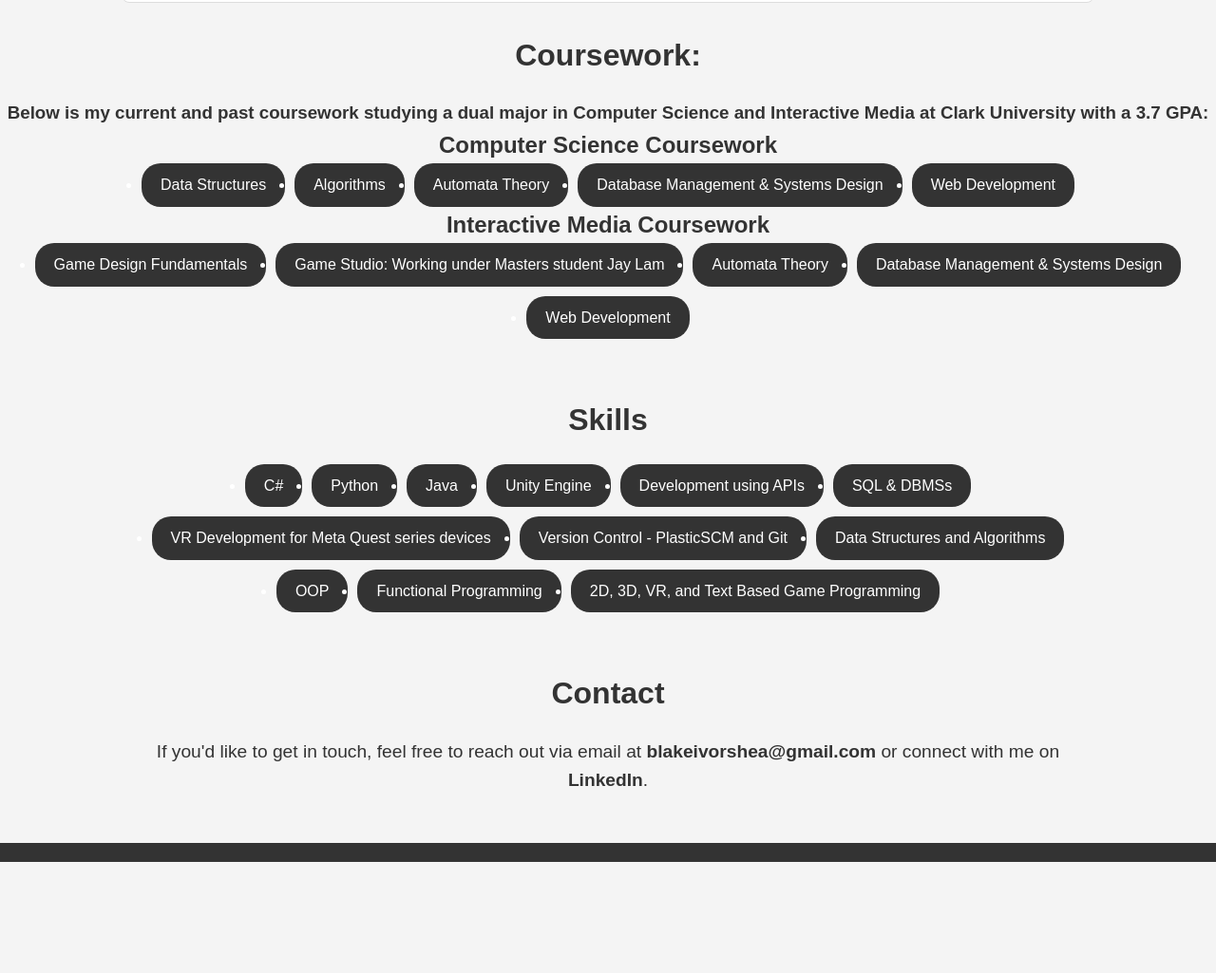
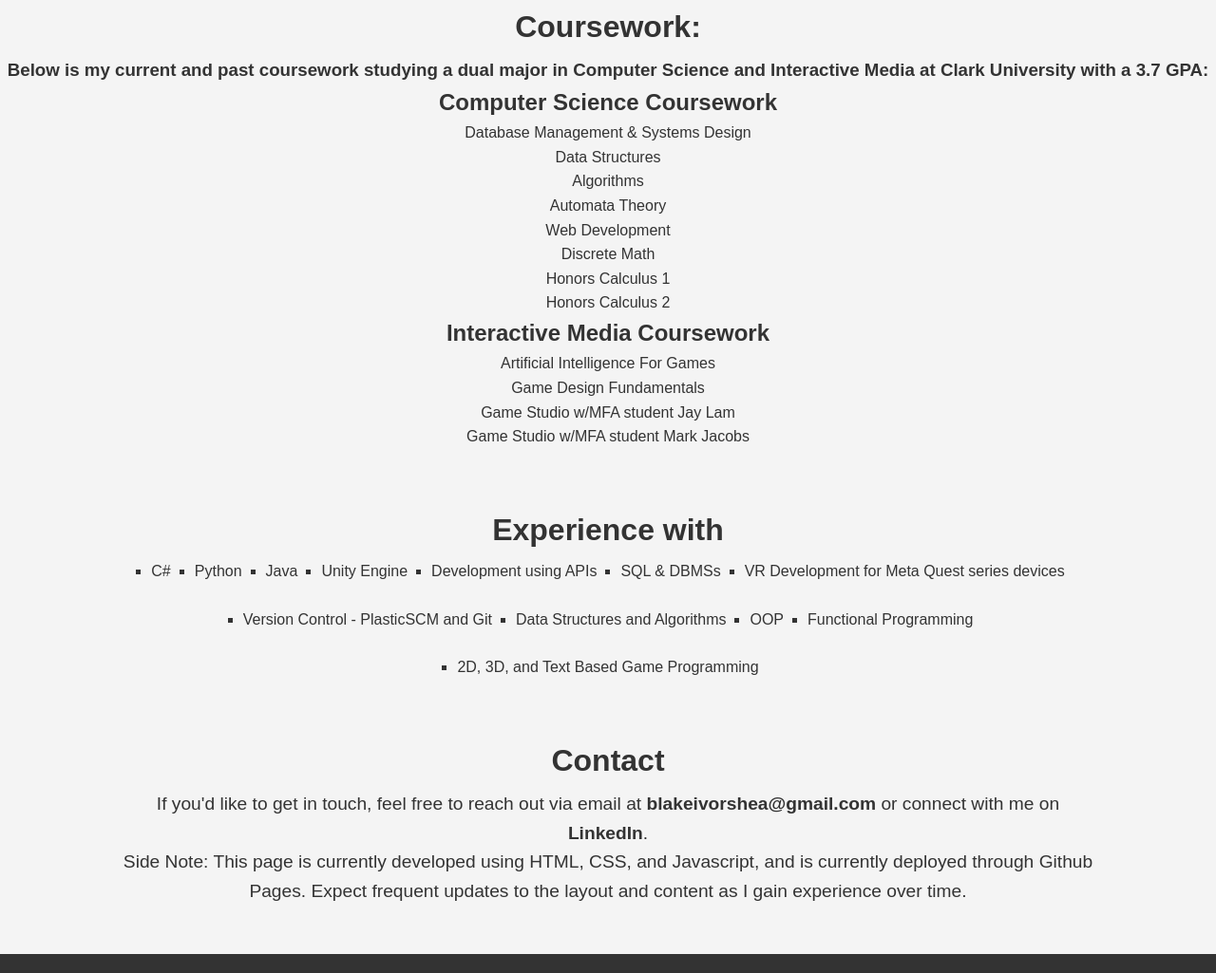
Before and after one commit to BlakeIvor/Portfolio, a plain HTML site: page index.html in a window 1280 px wide. Shown: the part 1672-2697 px from the top of the page at 95% size. Before the commit the page ends 2580 px from the top, so only its background shows below. Drawn offline with Linux system fonts and the light colour scheme; no server answers.

Commit message:
Add more coursework change to paragraph style from list elements

```diff
--- a/index.html
+++ b/index.html
@@ -91,28 +91,31 @@
             <h2>Coursework:</h2>
             <h3 style = "text-align: center">Below is my current and past coursework studying a dual major in Computer Science and Interactive Media at Clark University with a 3.7 GPA:</h3>
             <h1 style = "text-align: center">Computer Science Coursework</h1>
-            <ul>
-                <li>Data Structures</li>
-                <li>Algorithms</li>
-                <li>Automata Theory</li>
-                <li>Database Management & Systems Design</li>
-                <li>Web Development</li>
-            </ul>
+            <p>Database Management & Systems Design</p>
+
+
+            <p>Data Structures</p>
+            <p>Algorithms</p>
+            <p>Automata Theory</p>
+
+            <p>Web Development</p>
+            <p>Discrete Math</p>
+            <p>Honors Calculus 1</p>
+            <p>Honors Calculus 2</p>
 
             <h1 style = "text-align: center">Interactive Media Coursework</h1>
-            <ul>
-                <li>Game Design Fundamentals</li>
-                <li>Game Studio: Working under Masters student Jay Lam</li>
-                <li>Automata Theory</li>
-                <li>Database Management & Systems Design</li>
-                <li>Web Development</li>
-            </ul>
+
+            <p>Artificial Intelligence For Games</p>
+            <p>Game Design Fundamentals</p>
+            <p>Game Studio w/MFA student Jay Lam</p>
+            <p>Game Studio w/MFA student Mark Jacobs</p>
+
         </div>
     </section>
 
     <section id="skills" class="section">
         <div class="container">
-            <h2>Skills</h2>
+            <h2>Experience with</h2>
             <ul>
                 <li>C#</li>
                 <li>Python</li>
@@ -125,7 +128,7 @@
                 <li>Data Structures and Algorithms</li>
                 <li>OOP</li>
                 <li>Functional Programming</li>
-                <li>2D, 3D, VR, and Text Based Game Programming</li>
+                <li>2D, 3D, and Text Based Game Programming</li>
             </ul>
         </div>
     </section>
@@ -134,6 +137,9 @@
         <div class="container">
             <h2>Contact</h2>
             <p>If you'd like to get in touch, feel free to reach out via email at <strong>blakeivorshea@gmail.com</strong> or connect with me on <a href="https://www.linkedin.com/in/blake27/?trk=opento_sprofile_details">LinkedIn</a>.</p>
+
+            <p>Side Note: This page is currently developed using HTML, CSS, and Javascript, and is currently deployed through Github Pages. Expect frequent updates to the layout and content
+                as I gain experience over time. </p>
         </div>
     </section>
 
--- a/style.css
+++ b/style.css
@@ -60,7 +60,7 @@ nav ul li a:hover {
 
 h2 {
     text-align: center;
-    margin-bottom: 20px;
+    margin-bottom: 5px;
     font-size: 2rem;
 }
 
@@ -99,32 +99,21 @@ h2 {
     display: flex;
     flex-wrap: wrap;
     justify-content: center;
-    gap: 10px;
+    gap: 25px;
+    list-style:square;
 }
 
-#skills ul li {
-    background-color: #333;
-    color: #fff;
-    padding: 10px 20px;
-    border-radius: 20px;
-    font-size: 1rem;
+
+
+/* Coursework Section */
+#coursework p {
+    text-align: center;
+}
+#coursework h1 {
+    text-align: center;
 }
 
-/* Coursework Section */
-#coursework ul {
-    display: flex;
-    flex-wrap: wrap;
-    justify-content: center;
-    gap: 10px;
-}
 
-#coursework ul li {
-    background-color: #333;
-    color: #fff;
-    padding: 10px 20px;
-    border-radius: 20px;
-    font-size: 1rem;
-}
 
 
 /* Contact Section */
```
